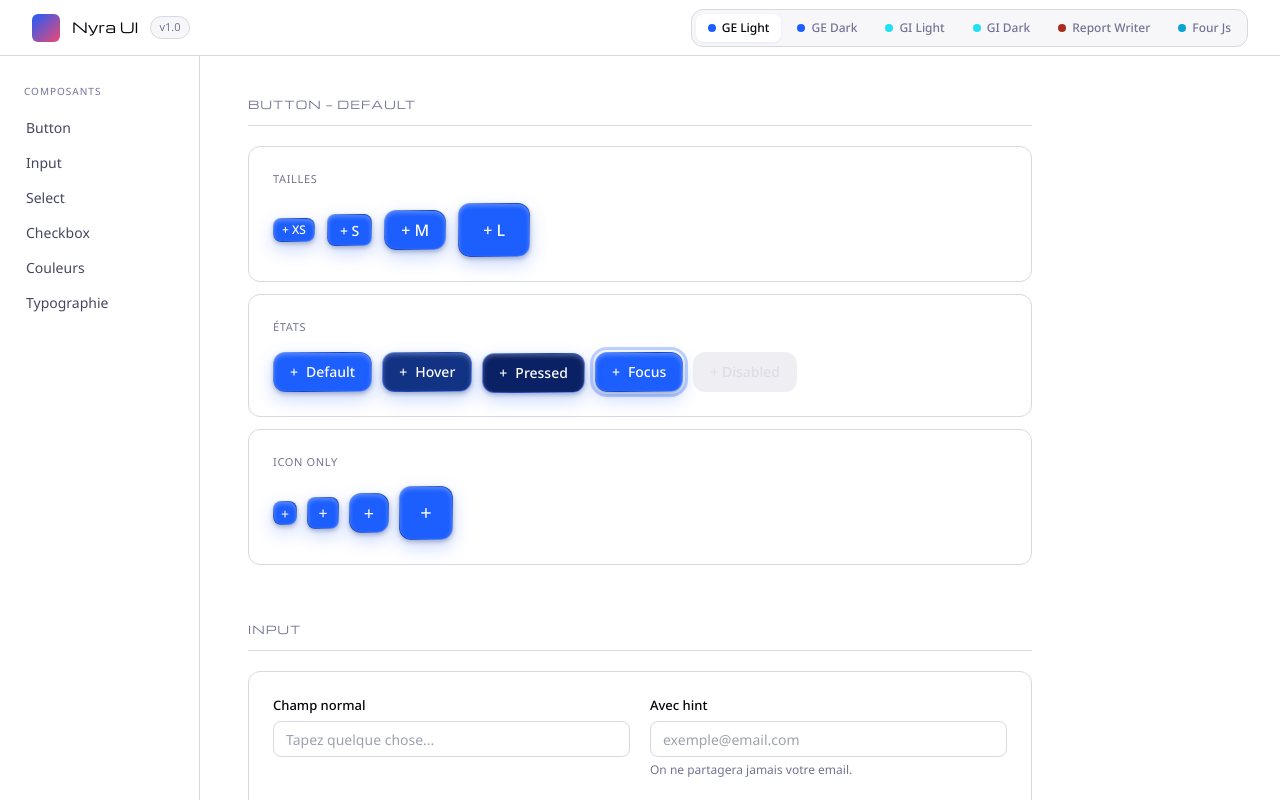
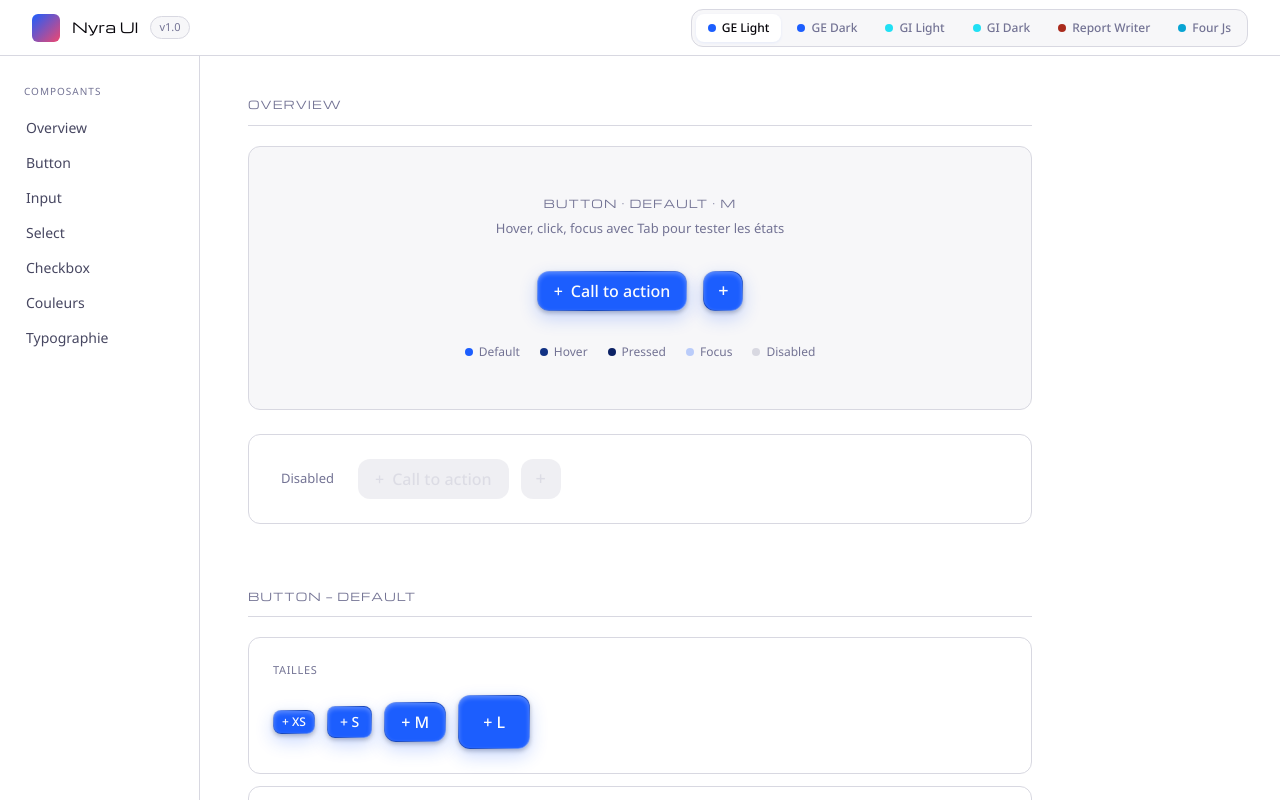
Before and after one commit to eloptb/nyra-ui, a Next.js app: page /preview in a window 1280 px wide. Shown: the top 800 px of the page. Built offline with nearby package versions, Linux system fonts and the light colour scheme.

Commit message:
feat: button — Default only, clean all other variants

```diff
--- a/app/preview/page.tsx
+++ b/app/preview/page.tsx
@@ -1,5 +1,6 @@
 "use client";
-import { useState } from "react";
+import { useState, useEffect } from "react";
+import { Button } from "@/registry/nyra/button/button";
 
 type Theme = "light" | "dark" | "report-writer" | "four-js" | "genero-intelligence-light" | "genero-intelligence-dark";
 
@@ -140,7 +141,7 @@ export default function Preview() {
           {/* SIDEBAR */}
           <aside style={{ borderRight: "1px solid var(--color-border-default)", padding: "28px 16px", position: "sticky", top: 56, height: "calc(100vh - 56px)", overflowY: "auto" }}>
             <p style={{ fontSize: 10, color: "var(--color-text-muted)", textTransform: "uppercase", letterSpacing: "0.1em", margin: "0 0 12px 8px" }}>Composants</p>
-            {["Button", "Input", "Select", "Checkbox", "Couleurs", "Typographie"].map(item => (
+            {["Overview", "Button", "Input", "Select", "Checkbox", "Couleurs", "Typographie"].map(item => (
               <a key={item} href={`#${item.toLowerCase()}`}
                 style={{ display: "block", padding: "6px 10px", borderRadius: "var(--radius-md)", fontSize: 14, color: "var(--color-text-secondary)", textDecoration: "none", marginBottom: 2, transition: "color var(--transition-base)" }}>
                 {item}
@@ -150,6 +151,50 @@ export default function Preview() {
 
           {/* CONTENT */}
           <main style={{ padding: "40px 48px", maxWidth: 880 }}>
+
+            {/* ── OVERVIEW ── */}
+            <section id="overview" style={{ marginBottom: 64 }}>
+              <h2 style={{ fontFamily: "'Michroma', sans-serif", fontSize: 11, letterSpacing: "0.1em", textTransform: "uppercase", color: "var(--color-text-muted)", marginBottom: 20, paddingBottom: 12, borderBottom: "1px solid var(--color-border-default)" }}>Overview</h2>
+
+              {/* Hero interactif */}
+              <div style={{ background: "var(--color-bg-surface)", borderRadius: "var(--radius-lg)", border: "1px solid var(--color-border-default)", padding: "48px 32px", display: "flex", flexDirection: "column", alignItems: "center", gap: 32, marginBottom: 24 }}>
+                <div style={{ textAlign: "center" }}>
+                  <p style={{ fontFamily: "'Michroma', sans-serif", fontSize: 11, letterSpacing: "0.1em", textTransform: "uppercase", color: "var(--color-text-muted)", margin: "0 0 8px" }}>Button · Default · M</p>
+                  <p style={{ fontSize: 13, color: "var(--color-text-muted)", margin: 0 }}>Hover, click, focus avec Tab pour tester les états</p>
+                </div>
+
+                {/* Bouton interactif — utilise le vrai composant avec CSS injection */}
+                <div style={{ display: "flex", gap: 16, alignItems: "center" }}>
+                  <Button size="m" leftIcon={<span>+</span>}>Call to action</Button>
+                  <Button variant="icon-primary" size="m" icon={<span>+</span>} aria-label="Ajouter" />
+                </div>
+
+                {/* Légende des états */}
+                <div style={{ display: "flex", gap: 20, fontSize: 12, color: "var(--color-text-muted)" }}>
+                  {[
+                    { dot: "var(--color-btn-bg, #1C5EFE)",         label: "Default" },
+                    { dot: "var(--color-btn-bg-hover, #123284)",    label: "Hover" },
+                    { dot: "var(--color-btn-bg-pressed, #0B2165)", label: "Pressed" },
+                    { dot: "var(--focus-ring-color, rgba(28,94,254,0.4))", label: "Focus" },
+                    { dot: "var(--color-btn-bg-disabled, #D8D8E1)", label: "Disabled" },
+                  ].map(({ dot, label }) => (
+                    <div key={label} style={{ display: "flex", alignItems: "center", gap: 6 }}>
+                      <div style={{ width: 8, height: 8, borderRadius: "50%", background: dot, flexShrink: 0 }} />
+                      {label}
+                    </div>
+                  ))}
+                </div>
+              </div>
+
+              {/* Disabled */}
+              <div style={{ background: "var(--color-bg-raised)", borderRadius: "var(--radius-lg)", border: "1px solid var(--color-border-default)", padding: "24px 32px", display: "flex", alignItems: "center", gap: 24 }}>
+                <p style={{ fontSize: 13, color: "var(--color-text-muted)", margin: 0, flexShrink: 0 }}>Disabled</p>
+                <div style={{ display: "flex", gap: 12 }}>
+                  <Button size="m" disabled leftIcon={<span>+</span>}>Call to action</Button>
+                  <Button variant="icon-primary" size="m" disabled icon={<span>+</span>} aria-label="Ajouter" />
+                </div>
+              </div>
+            </section>
 
             {/* ── BUTTON · Default ── */}
             <section id="button" style={{ marginBottom: 56 }}>
```
